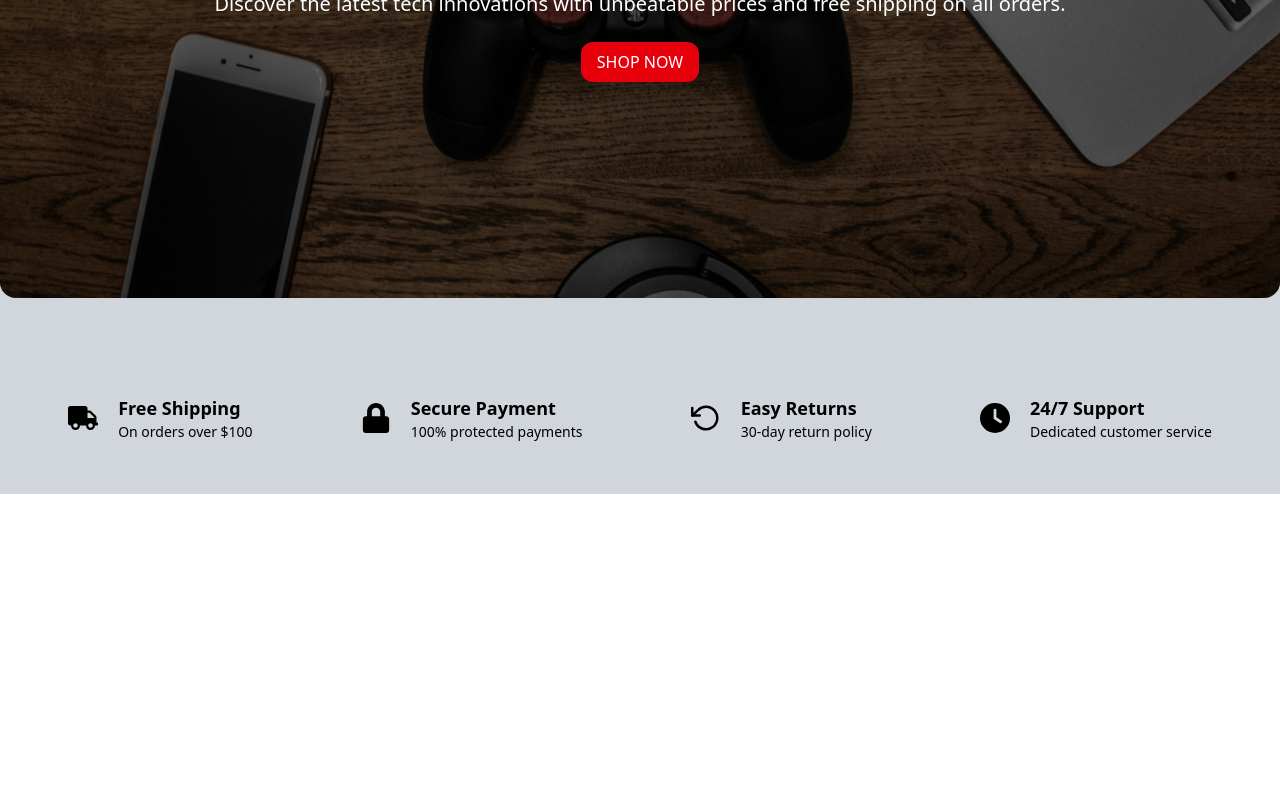
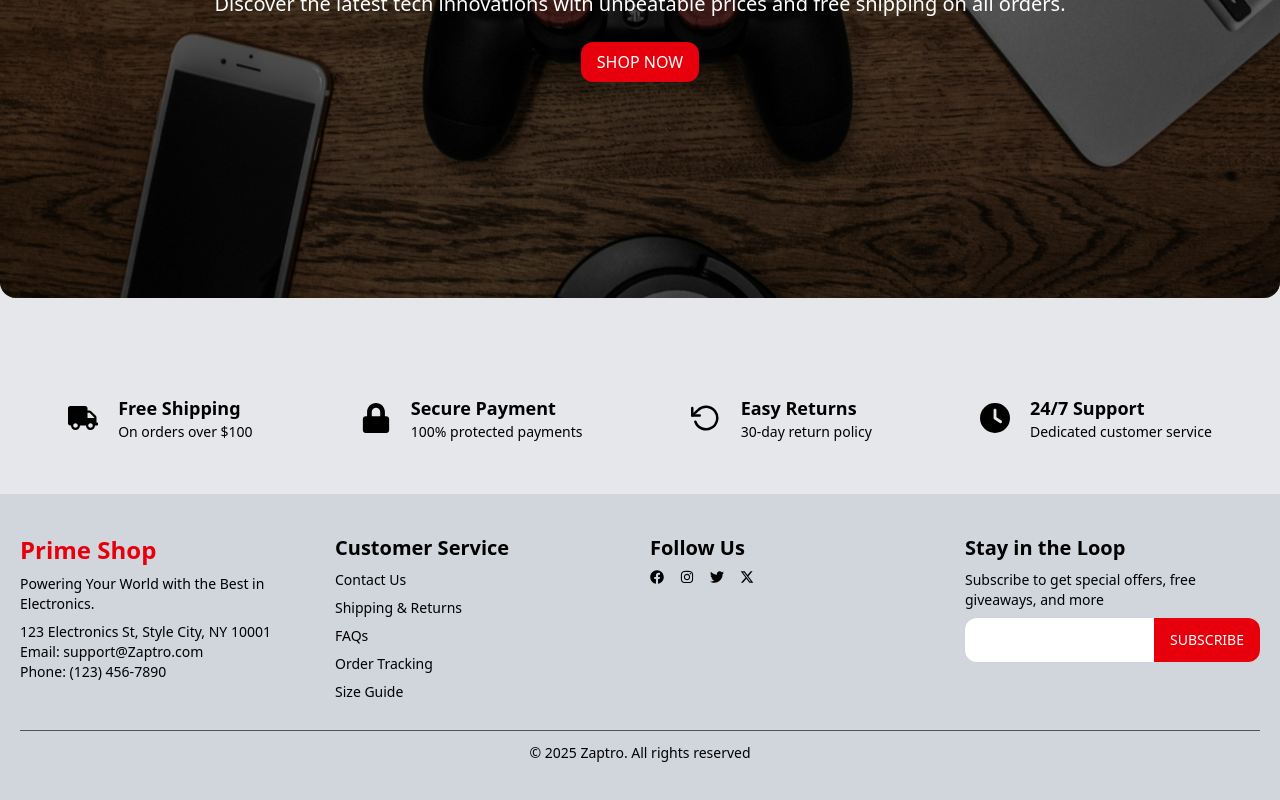
Before and after one commit to Foridul35962/Prime-Shop, a React (Vite) app: page / in a window 1280 px wide. Shown: the part 514-1314 px from the top of the page. Before the commit the page ends 1008 px from the top, so only its background shows below. Built offline with nearby package versions, Linux system fonts and the light colour scheme; no server answers.

Commit message:
Footer adding done

```diff
--- a/src/components/Features.jsx
+++ b/src/components/Features.jsx
@@ -28,7 +28,7 @@ const allFeatures = [
 
 const Features = () => {
   return (
-    <div className='bg-gray-300 dark:bg-gray-800 dark:text-white py-10 md:py-0 md:pb-13 md:px-5 lg:px-0'>
+    <div className='bg-gray-200 dark:bg-gray-800 dark:text-white py-10 md:py-0 md:pb-13 md:px-5 lg:px-0'>
         <div className='flex items-center flex-col gap-10 md:flex-row md:justify-evenly w-full'>
         {
             allFeatures.map((feature)=>(
--- /dev/null
+++ b/src/components/Footer.jsx
@@ -0,0 +1,51 @@
+import { FaFacebook, FaInstagram, FaTwitter } from 'react-icons/fa';
+import { FaXTwitter } from 'react-icons/fa6';
+
+const Footer = () => {
+    return (
+        <div className='bg-gray-300 dark:bg-gray-900 dark:text-white px-5 py-10 text-sm'>
+            <div className='grid grid-cols-1 md:grid-cols-4 gap-5 [&>*]:flex [&>*]:flex-col [&>*]:gap-2 pb-7'>
+                <div>
+                    <p className='text-red-600 text-2xl font-bold'>Prime Shop</p>
+                    <p>Powering Your World with the Best in Electronics.</p>
+                    <div>
+                        <p>123 Electronics St, Style City, NY 10001</p>
+                        <p>Email: support@Zaptro.com</p>
+                        <p>Phone: (123) 456-7890</p>
+                    </div>
+                </div>
+                <div>
+                    <p className='text-xl font-semibold'>Customer Service</p>
+                    <p>Contact Us</p>
+                    <p>Shipping & Returns</p>
+                    <p>FAQs</p>
+                    <p>Order Tracking</p>
+                    <p>Size Guide</p>
+                </div>
+                <div>
+                    <p className='text-xl font-semibold'>Follow Us</p>
+                    <div className='flex gap-4'>
+                        <FaFacebook />
+                        <FaInstagram />
+                        <FaTwitter />
+                        <FaXTwitter />
+                    </div>
+                </div>
+                <div>
+                    <p className='text-xl font-semibold'>Stay in the Loop</p>
+                    <p>Subscribe to get special offers, free giveaways, and more</p>
+                    <div className='relative w-full'>
+                        <input type="text" className='bg-white w-full py-2 pr-30 pl-2 text-black text-lg rounded-xl'/>
+                        <button className='absolute right-0 bg-red-600 hover:bg-red-700 active:bg-red-800 text-white rounded-br-xl rounded-tr-xl py-[12px] px-4 cursor-pointer transition duration-300 w-fit uppercase'>Subscribe</button>
+                    </div>
+                </div>
+            </div>
+            <hr className='text-gray-600'/>
+            <div className='text-center pt-3'>
+                <p>© 2025 Zaptro. All rights reserved</p>
+            </div>
+        </div>
+    )
+}
+
+export default Footer
--- a/src/components/MidBanner.jsx
+++ b/src/components/MidBanner.jsx
@@ -2,7 +2,7 @@ import banner from '../assets/banner1.jpg'
 
 const MidBanner = () => {
   return (
-    <div className='bg-gray-300 dark:bg-gray-800 md:py-24'>
+    <div className='bg-gray-200 dark:bg-gray-800 md:py-24'>
         <div className='relative max-w-7xl mx-auto md:rounded-2xl pt-28 bg-cover h-[550px] md:h-[600px]' style={{backgroundImage:`url(${banner})`, backgroundPosition:'center', backgroundAttachment:'fixed'}}>
           <div className='absolute inset-0 md:rounded-2xl bg-black/60 flex flex-col text-white items-center text-center justify-center'>
             <h1 className='text-4xl md:text-6xl font-bold mb-4'>Next-Gen Electronics at Your Fingertips</h1>
--- a/src/pages/Home.jsx
+++ b/src/pages/Home.jsx
@@ -2,6 +2,7 @@ import  Features from '../components/Features'
 import Carousel from '../components/Carousel'
 import Category from '../components/Category'
 import MidBanner from '../components/MidBanner'
+import Footer from '../components/Footer'
 
 const Home = () => {
   return (
@@ -10,6 +11,7 @@ const Home = () => {
       <Category />
       <MidBanner />
       <Features />
+      <Footer />
     </div>
   )
 }
```
